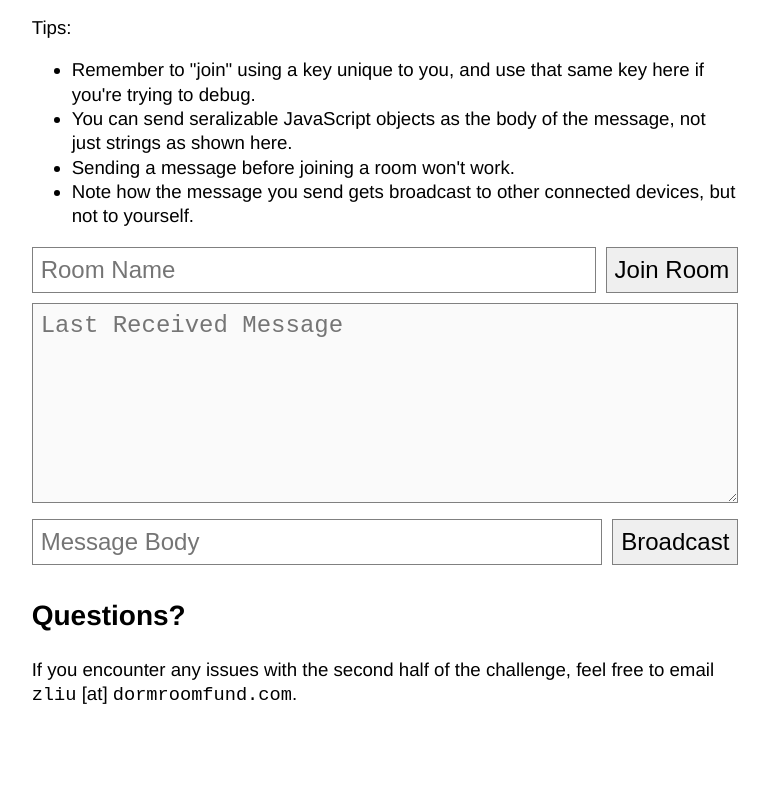
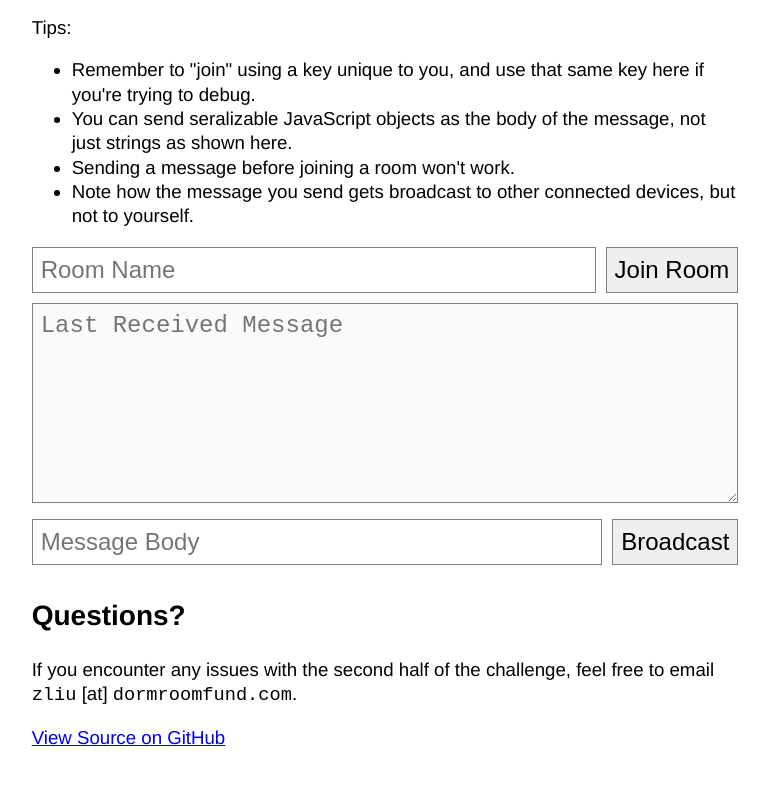
Before and after one commit to dormroomfund/drf-eng-challenge, a website: page index.html in a window 1280 px wide. Shown: the part 1047-1832 px from the top of the page, without its empty margins (255-1024 px from the left). Before the commit the page ends 1793 px from the top, so only its background shows below. Drawn offline with Linux system fonts and the light colour scheme; a script that the page names is missing.

Commit message:
Add GitHub link

```diff
--- a/index.html
+++ b/index.html
@@ -111,5 +111,7 @@
     <h2>Questions?</h2>
 
     <p>If you encounter any issues with the second half of the challenge, feel free to email <code>zliu</code> [at] <code>dormroomfund.com</code>.</p>
+
+    <p><a href="https://github.com/dormroomfund/drf-eng-challenge-2018" target="_blank">View Source on GitHub</a></p>
   </body>
 </html>
```
